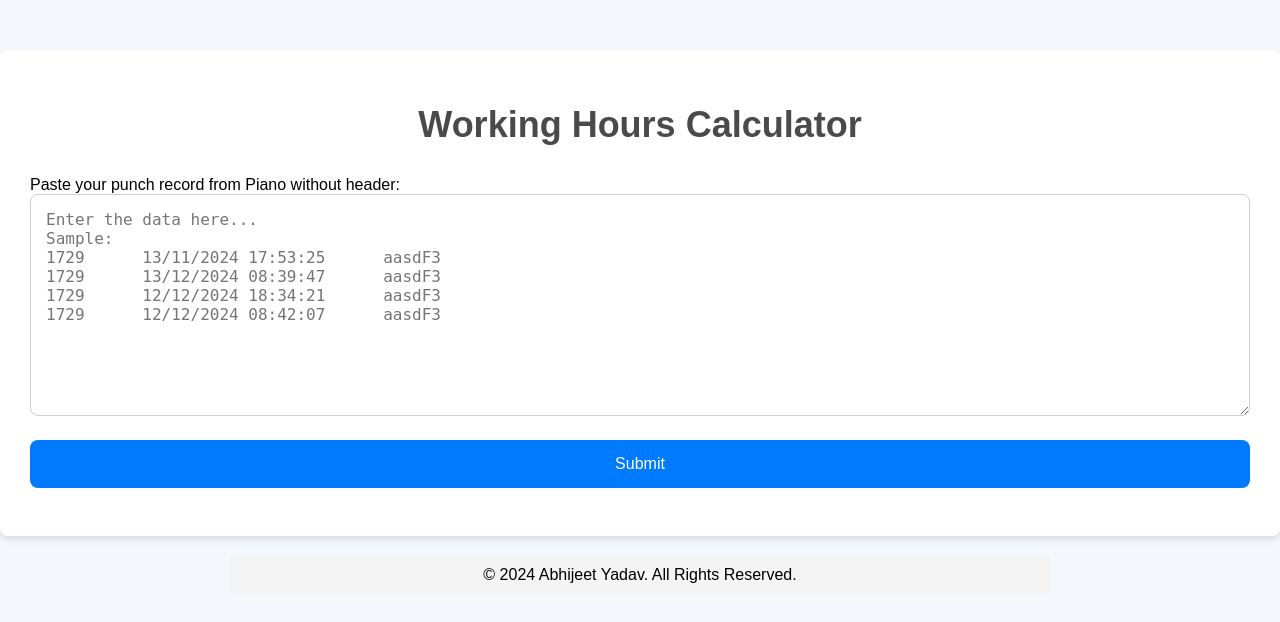
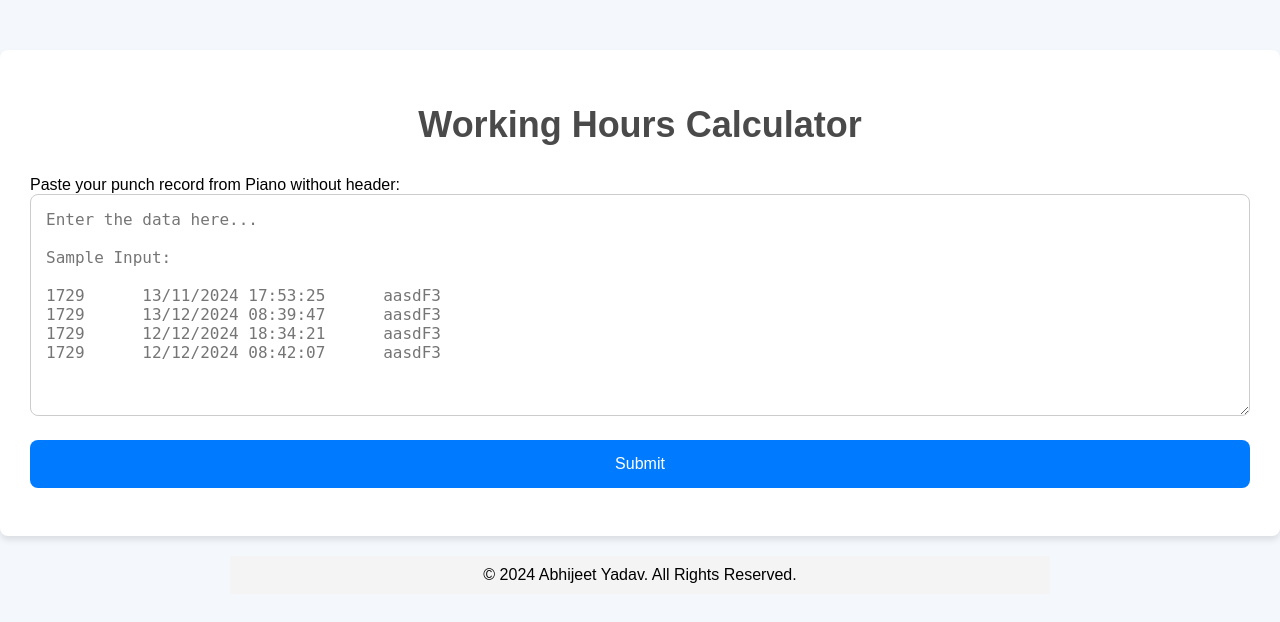
Before and after one commit to Abykaam/abhijeet-clock, a Flask app: page / in a window 1280 px wide. Shown: the top 622 px of the page. Run offline with Flask 3, Linux system fonts and the light colour scheme.

Commit message:
sample input space

```diff
--- a/templates/index.html
+++ b/templates/index.html
@@ -27,7 +27,9 @@
                 <label for="input_data">Paste your punch record from Piano without header:</label>
                 <textarea class="form-control" id="input_data" name="input_data" rows="10" style="font-family: monospace;"
                 placeholder="Enter the data here...
-Sample:
+
+Sample Input:
+
 1729      13/11/2024 17:53:25      aasdF3
 1729      13/12/2024 08:39:47      aasdF3
 1729      12/12/2024 18:34:21      aasdF3
```
